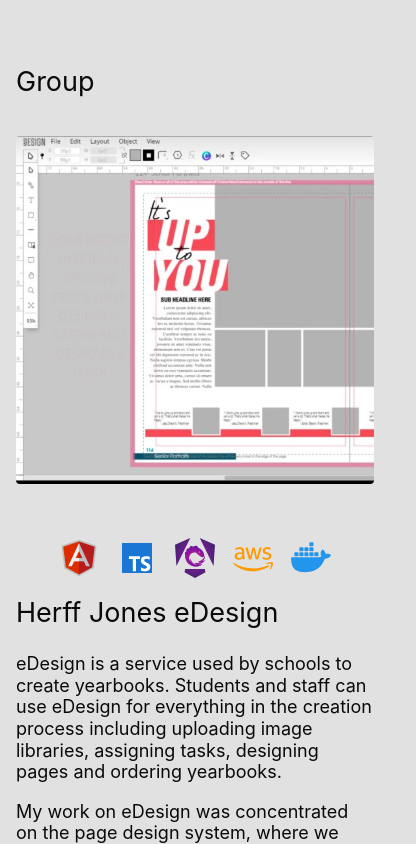
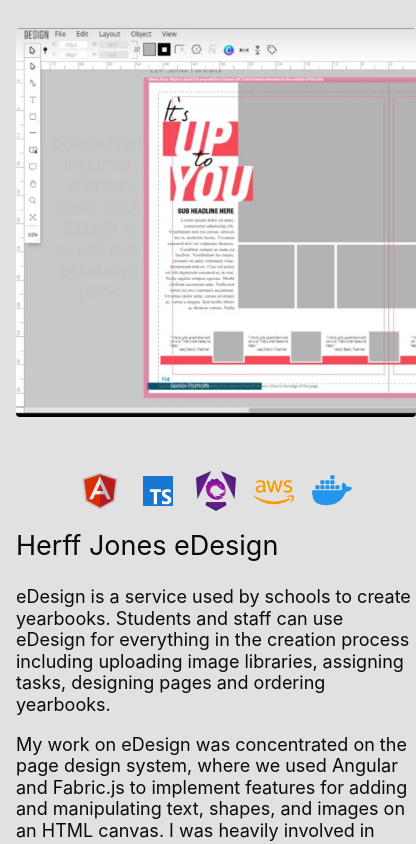
Before and after one commit to scoottrick/my-website, a Vue app: page / in a window 390 px wide. Shown: the part 940-1784 px from the top of the page, 416 px wide, since content can reach past the window. Built offline with nearby package versions, Linux system fonts and the light colour scheme.

Commit message:
Tweaks project list layout using flexbox instead of grid

```diff
--- a/src/components/PortfolioSection.vue
+++ b/src/components/PortfolioSection.vue
@@ -66,10 +66,11 @@
 }
 
 .project-list {
-    display: grid;
-    grid-template-columns: 1fr;
-    grid-auto-rows: min-content;
-    gap: 48px;
+    --direction: column;
+    gap: 4rem;
+    display: flex;
+    flex-direction: var(--direction);
+    flex-wrap: wrap;
 }
 
 .project-list h2,
@@ -109,9 +110,10 @@
     display: block;
     margin: 0 auto;
     width: 100%;
+    height: 100%;
     max-width: 400px;
     max-height: 400px;
-    object-fit: contain;
+    object-fit: cover;
     border-radius: 4px;
 }
 
@@ -120,6 +122,8 @@
     display: flex;
     flex-direction: column-reverse;
     justify-content: space-between;
+    min-width: 400px;
+    max-width: 800px;
 }
 
 @media screen and (min-width: 720px) {
@@ -137,9 +141,14 @@
     }
 }
 
-@media screen and (min-width: 1440px) {
+@media screen and (min-width: 1680px) {
     .project-list {
-        grid-template-columns: repeat(2, 1fr);
+        --direction: row;
+    }
+    .project {
+        flex-grow: 1;
+        flex-shrink: 1;
+        flex-basis: 45%;
     }
 }
 </style>
```
